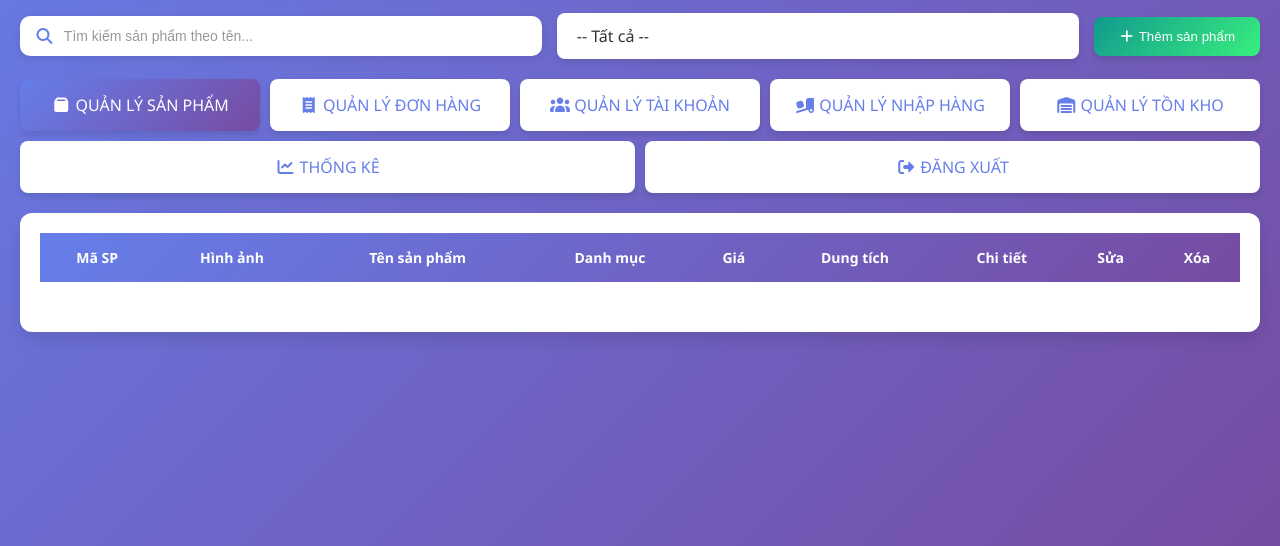
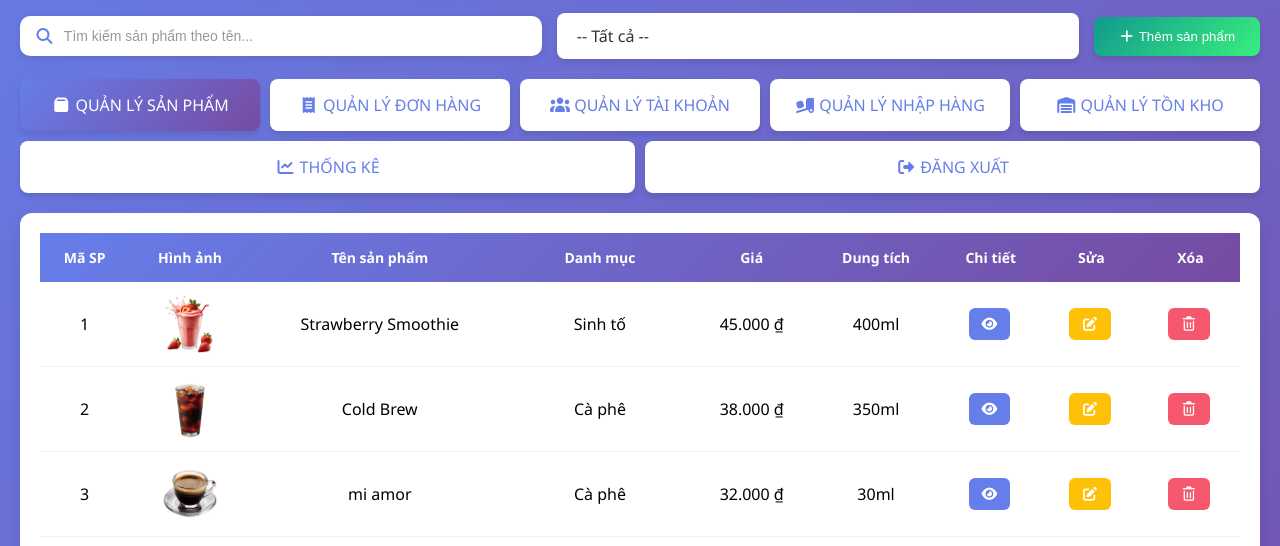
Before and after one commit to supergigachadsupreme300/final-web, a plain HTML site: page admin.html in a window 1280 px wide. Shown: the part 225-771 px from the top of the page. Drawn offline with Linux system fonts and the light colour scheme.

Commit message:
Update admin.html

```diff
--- a/admin.html
+++ b/admin.html
@@ -117,6 +117,7 @@
   </div>
 
   <!-- SCRIPTS -->
+  <script src="data/product.js"></script>
   <script src="js/script.js"></script>
   <script src="data/users.js"></script>
   <script src="js/admin/helpers.js"></script>
```
